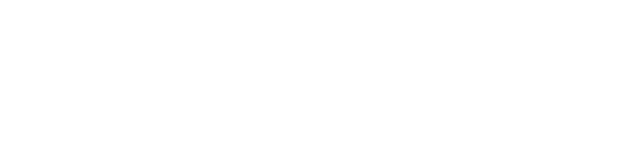
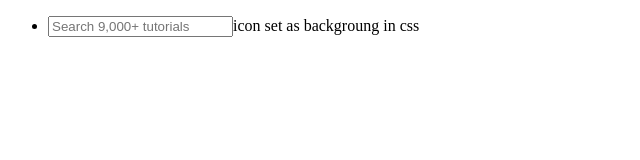
Before and after one commit to Monica-Macharia/free, a plain HTML site: page index.html in a window 1280 px wide. Shown: the whole page, without its empty margins (0-640 px from the left). Drawn offline with Linux system fonts and the light colour scheme.

Commit message:
nave elements

```diff
--- a/index.html
+++ b/index.html
@@ -8,7 +8,13 @@
     <title>FreeCodeCamp</title>
 </head>
 <body>
-    <header></header>
+    <header>
+        <nav>
+            <ul>
+                <li><input type="search" id="search" placeholder="Search 9,000+ tutorials">icon set as backgroung in css</input></li>
+            </ul>
+        </nav>
+    </header>
     <main>
         <section></section>
         <section></section>
```
